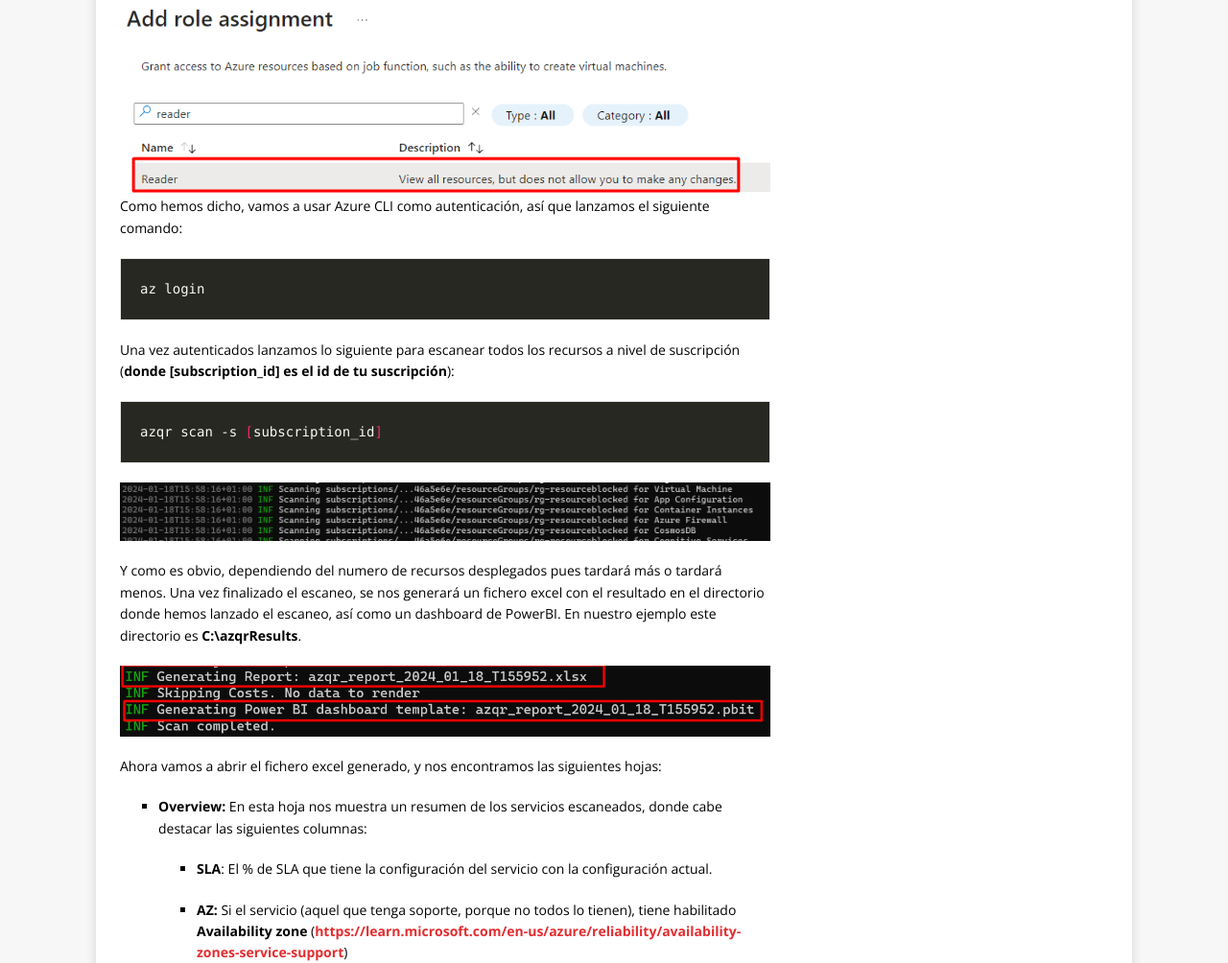
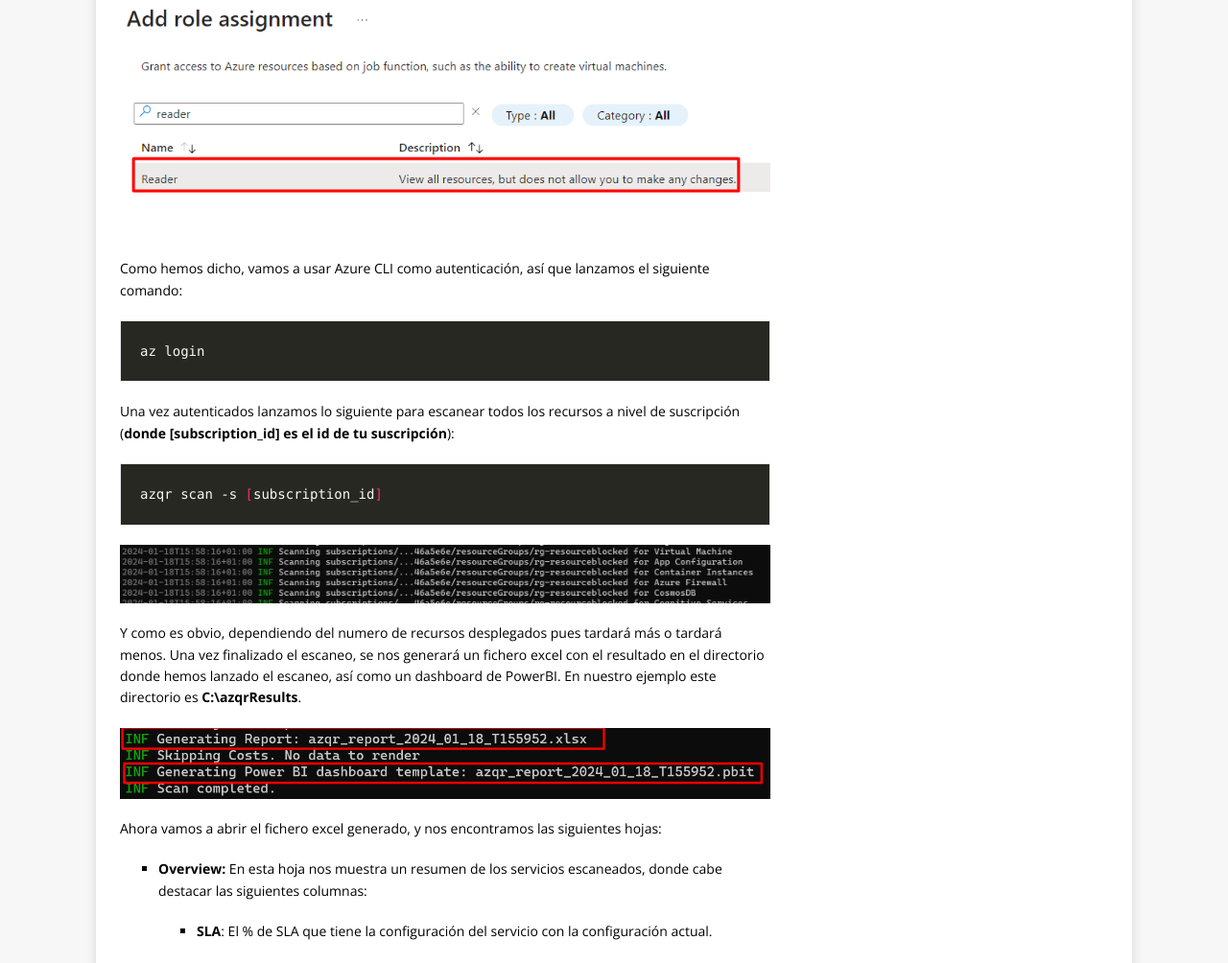
Before and after one commit to agarciamiravet/agarciamiravet.github.io, a plain HTML site: page post/auditaazureconazqr/index.html in a window 1280 px wide. Shown: the part 1491-2495 px from the top of the page at 96% size. Drawn offline with nearby package versions, Linux system fonts and the light colour scheme.

Commit message:
deploy: agarciamiravet/recetasdevops-blog@db4489c5d9cfd5cd2b20d5058bb615190ec467f3

```diff
--- a/post/auditaazureconazqr/index.html
+++ b/post/auditaazureconazqr/index.html
@@ -78,7 +78,7 @@ winget install azqr Una vez instalado, debemos autenticarnos. Tenemos 2 formas:"
 </ul>
 <p>En nuestro caso , vamos a usar Azure CLI. Sea cual sea el tipo de autenticación que eligamos necesitamos el permiso de <strong>Reader</strong> a nivel de suscripción:</p>
 <img src="/images/post_08/image02.png" style="zoom:80%;" />
-<br>
+<p><br><br></p>
 <p>Como hemos dicho, vamos a usar Azure CLI como autenticación, así que lanzamos el siguiente comando:</p>
 <div class="highlight"><pre tabindex="0" style="color:#f8f8f2;background-color:#272822;-moz-tab-size:4;-o-tab-size:4;tab-size:4;"><code class="language-bash" data-lang="bash"><span style="display:flex;"><span>az login
 </span></span></code></pre></div><p>Una vez autenticados lanzamos lo siguiente para escanear todos los recursos a nivel de suscripción (<strong>donde [subscription_id] es el id de tu suscripción</strong>):</p>
```
